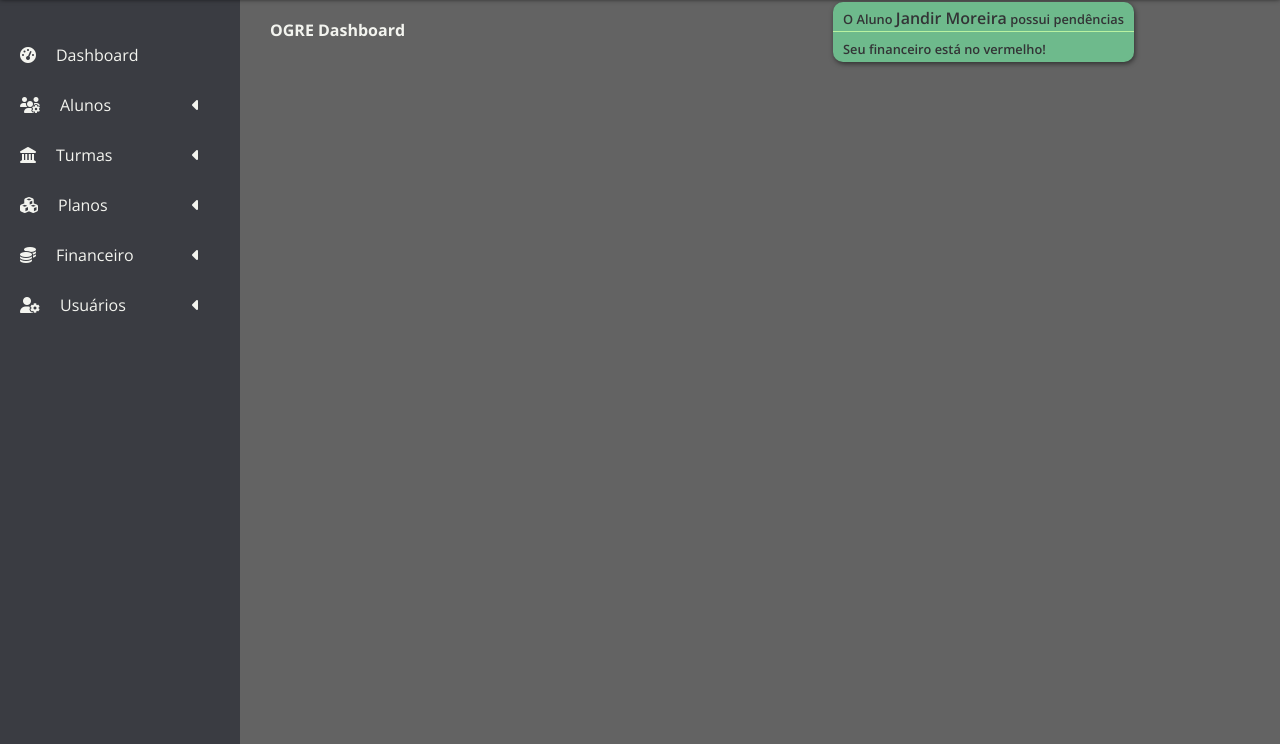
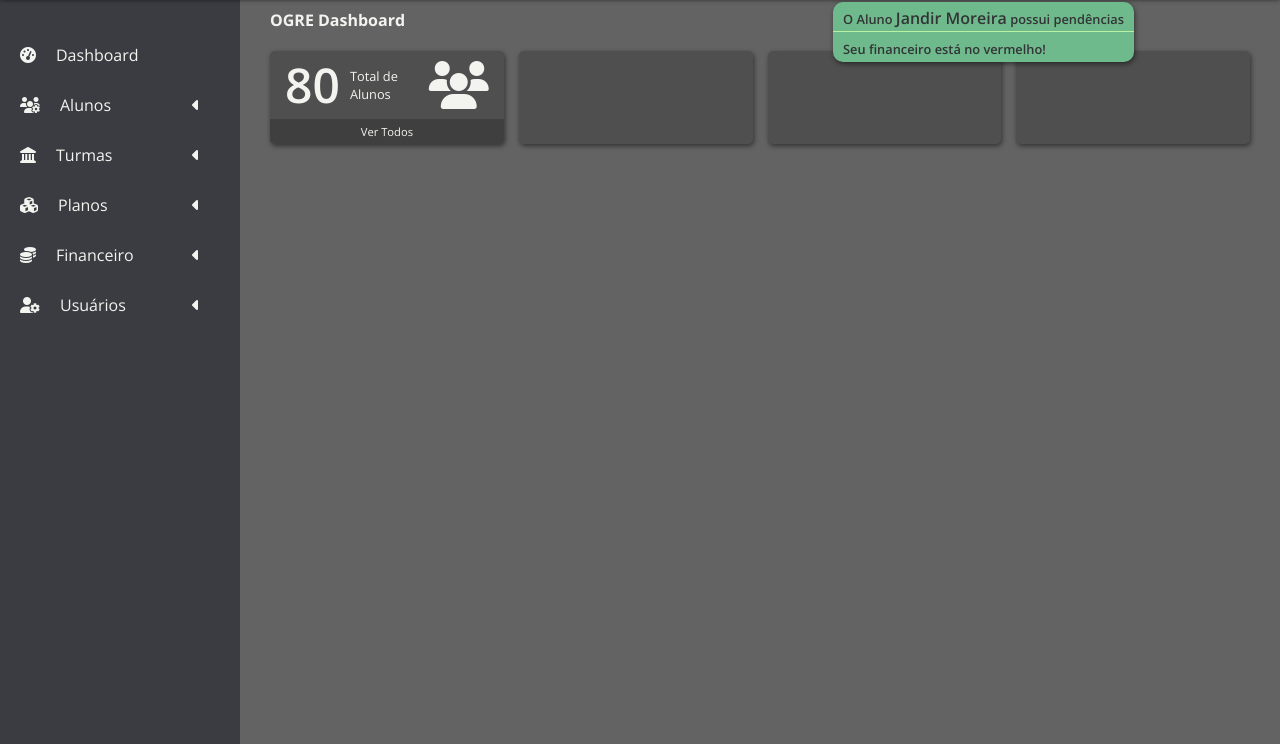
Before and after one commit to JandirWeb/ogreedash, a website built with Vite: page src/index.html in a window 1280 px wide. Shown: the part 56-800 px from the top of the page. Built offline with nearby package versions, Linux system fonts and the light colour scheme.

Commit message:
resume cards

```diff
--- a/src/index.html
+++ b/src/index.html
@@ -139,12 +139,21 @@
       <main>
         <div class="content">
           <h1 class="title">OGRE Dashboard</h1>
+          <div class="resume-cards">
+            <div class="card qtd-alunos">
+              <div class="info">
+                <div class="number" data-qtd-number="80">0</div>
+                <div class="description">Total de Alunos</div>
+                <i class="fa-solid fa-users"></i>
+              </div>
+              <a href="#" class="btn-card">Ver Todos</a>
+            </div>
+            <div class="card alunos-turma"></div>
+            <div class="card alunos-debito"></div>
+            <div class="card receita-mensal"></div>
+          </div>
         </div>
       </main>
-
-      <footer>
-        <div class="copyright"></div>
-      </footer>
     </div>
     <script type="module" src="js/main.js"></script>
   </body>
--- a/src/js/main.js
+++ b/src/js/main.js
@@ -1,7 +1,6 @@
 import '../style/styles.scss'
 
 /* Main Menu */
-
 const menuAlunos = document.querySelector('.alunos');
 const menuTurmas = document.querySelector('.turmas');
 const menuPlanos = document.querySelector('.planos');
@@ -77,3 +76,17 @@ document.addEventListener('mousedown', (event) => {
         }, "500")
     }
 });
+
+/*Number Animation*/
+let number = document.querySelector('.number');
+let numberFix = number.getAttribute('data-qtd-number');
+let count = setInterval(animaNumber, 30);
+
+function animaNumber(){
+    if(number.innerHTML == numberFix){
+        clearInterval(count);
+    } else{
+        let contador = parseInt(number.innerText);
+        number.innerHTML = contador + 1;
+    }
+}
--- a/src/style/dashboard.scss
+++ b/src/style/dashboard.scss
@@ -6,7 +6,67 @@ main{
     .content{
         min-height: calc(100vh - 55px);
         margin-left: 240px;
-        padding: 20px 30px;
+        padding: 10px 30px 20px;
+
+        .resume-cards{
+            display: flex;
+
+            .card{
+                display: flex;
+                flex-direction: column;
+                align-items: center;
+                background-color: $medium-gray;
+                width: 25%;
+                margin-top: 20px;
+                margin-right: 15px;
+                border-radius: 5px;
+                box-shadow: 1px 2px 5px 0 rgba(0, 0, 0, 0.5);
+
+                &:last-child{
+                    margin-right: 0;
+                }
+
+                .info{
+                    display: flex;
+                    align-items: center;
+                    padding: 10px 15px;
+
+                    .number{
+                        font-size: 3rem;
+                        font-weight: 600;
+                        line-height: 100%;
+                        color: $white-ogree;
+                    }
+
+                    .description{
+                        width: 40%;
+                        font-size: 0.8rem;
+                        font-weight: 400;
+                        margin-left: 10px;
+                    }
+
+                    i{
+                        font-size: 3rem;
+                    }
+                }
+
+                .btn-card{
+                    width: 100%;
+                    text-align: center;
+                    background: $dark-gray;
+                    color: $white-ogree;
+                    font-size: 0.7rem;
+                    padding: 5px 0;
+
+                border-radius: 0 0 5px 5px;
+
+                    &:hover{
+                        background: $green-500;
+                        color: $dark-gray;
+                    }
+                }
+            }
+        }
     }
 }
 
--- a/src/style/styles.scss
+++ b/src/style/styles.scss
@@ -12,5 +12,4 @@
 @import './variables.scss';
 @import './header.scss';
 @import './menu.scss';
-@import './footer.scss';
 @import './dashboard.scss'
```
Also changed, not shown: javascript.svg (added), src/style/footer.scss (deleted).
